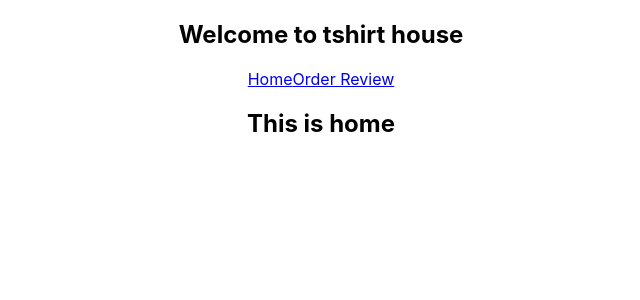
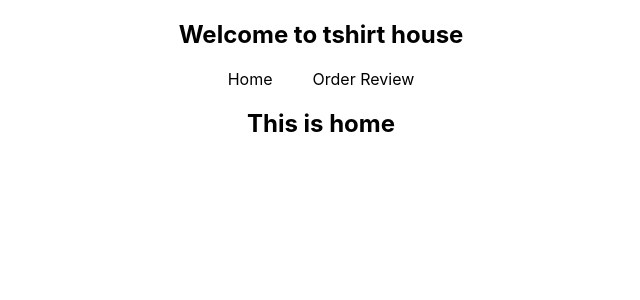
Before and after one commit to MirzaAyon/tshirt-house-react-router, a React (Create React App) app: page / in a window 1280 px wide. Shown: the top 300 px of the page, without its empty margins (319-959 px from the left). Built offline with nearby package versions, Linux system fonts and the light colour scheme.

Commit message:
simple router implemented

```diff
--- a/src/comonents/Header/Header.css
+++ b/src/comonents/Header/Header.css
@@ -0,0 +1,11 @@
+nav a {
+    text-decoration: none;
+    color: black;
+    margin: 20px;
+}
+
+nav a:hover {
+    color: orange;
+}
+
+/* active link set kora ta dekhbo  */
--- a/src/comonents/Header/Header.js
+++ b/src/comonents/Header/Header.js
@@ -1,5 +1,6 @@
 import React from 'react';
 import { Link } from 'react-router-dom';
+import './Header.css';
 
 const Header = () => {
     return (
@@ -8,6 +9,7 @@ const Header = () => {
             <nav>
                 <Link to="/home">Home</Link>
                 <Link to="/orderreview">Order Review</Link>
+                {/* home and order review btn ke inspact korle bujha jabe era ashole <a></a> but Link er vitore ache  */}
             </nav>
         </div>
     );
```
Also changed, not shown: src/comonents/Cart/Cart.js (added, +12 -0 lines), src/comonents/Cart/Cart.css (added).
